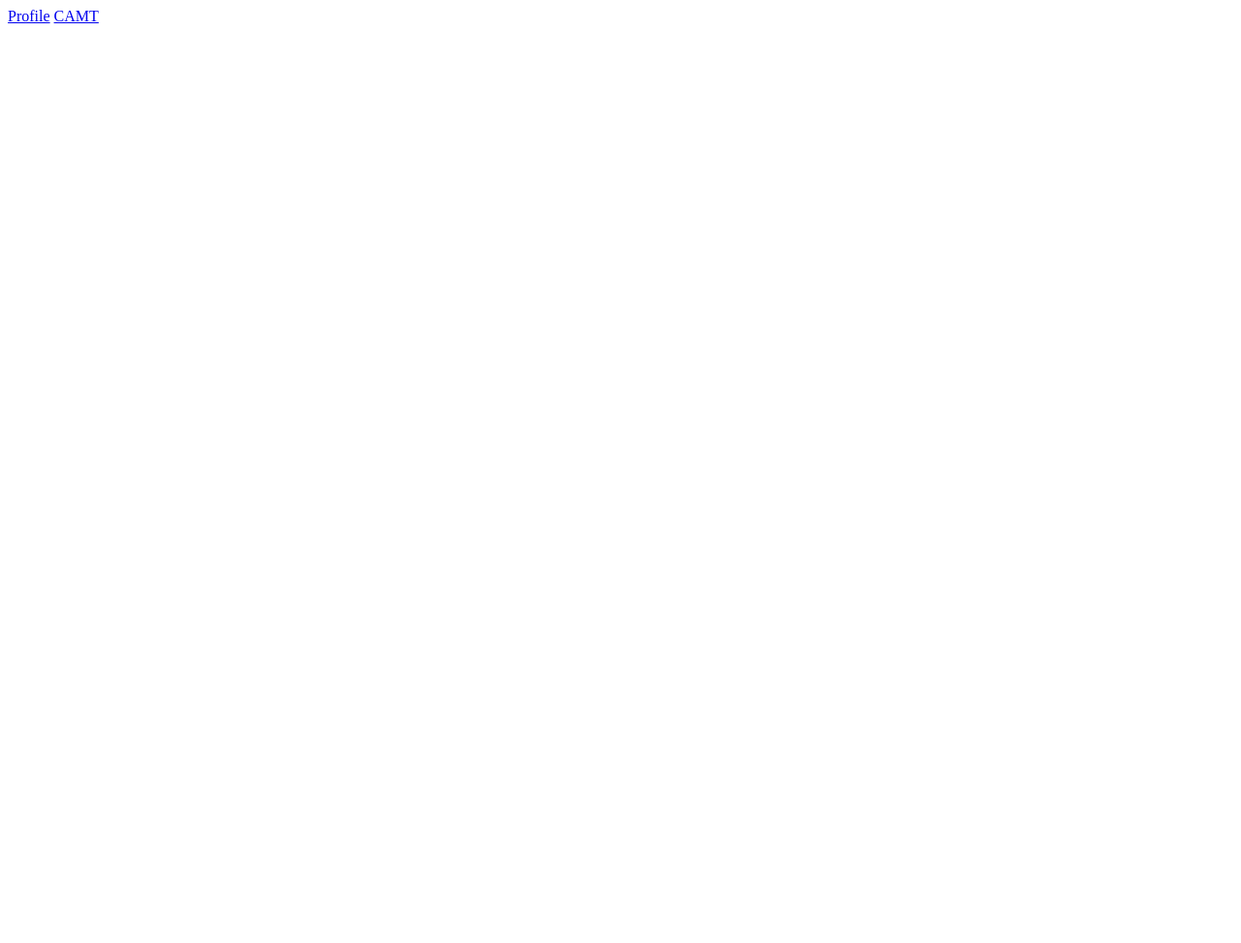
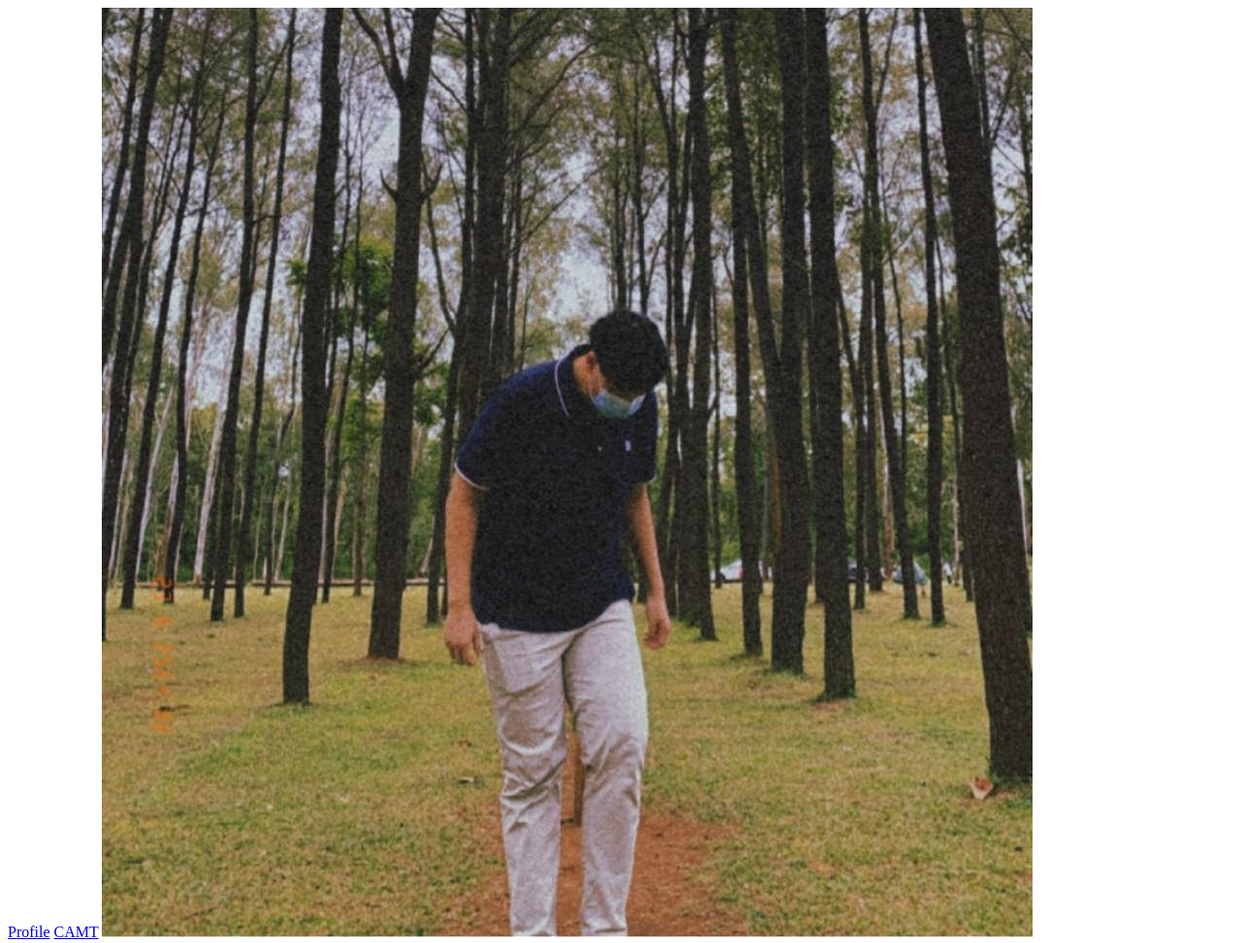
Before and after one commit to Ayitce/LAB3-3, a plain HTML site: page index.html in a window 1280 px wide. Shown: the whole page at 97% size. Before the commit the page ends 800 px from the top, so only its background shows below. Drawn offline with Linux system fonts and the light colour scheme.

Commit message:
add friend image

```diff
--- a/index.html
+++ b/index.html
@@ -4,5 +4,6 @@
     <a href="profile.html">Profile</a>
     <a href="camt.html">CAMT</a>
 
+    <img src="my image.jpg">
 </body>
 </html>
```
Also changed, not shown: my image.jpg (added).
